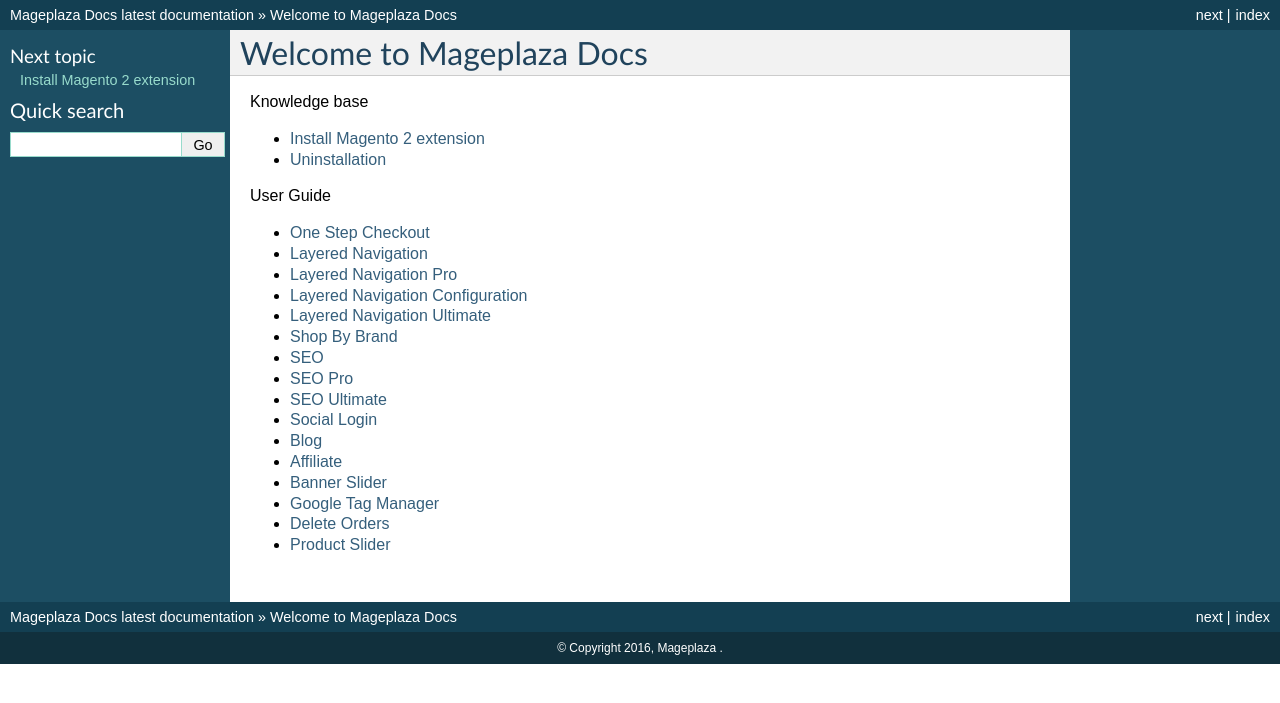
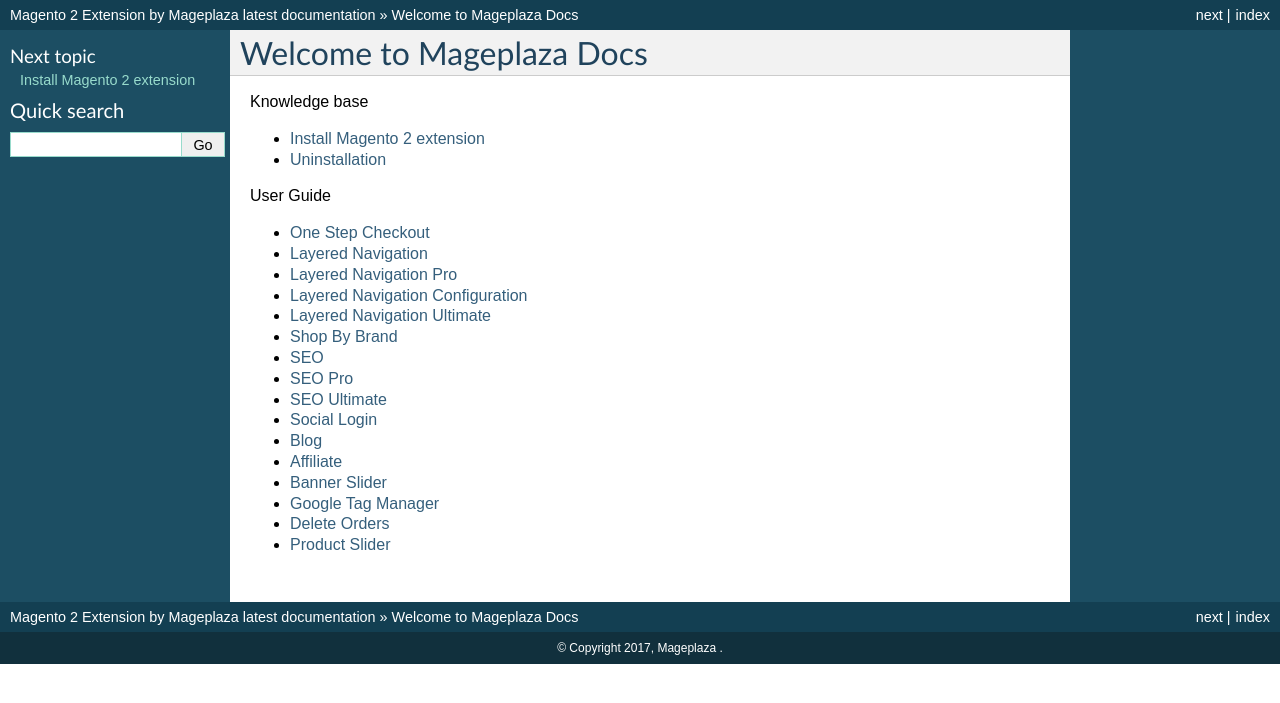
Before and after one commit to magepages/mpdocs, a Sphinx documentation site: the page built from docs/index.rst, in a window 1280 px wide. Shown: the top 703 px of the page. Built offline with Sphinx 7.4.7, drawn with Linux system fonts in a browser that asks for light colours; pages that are not in the unit, such as notebooks, are missing from menus.

Commit message:
Auto update

```diff
--- a/docs/conf.py
+++ b/docs/conf.py
@@ -58,8 +58,8 @@
 master_doc = 'index'
 
 # General information about the project.
-project = u'Mageplaza Docs'
-copyright = u'2016, Mageplaza '
+project = u'Magento 2 Extension by Mageplaza'
+copyright = u'2017, Mageplaza '
 
 # The version info for the project you're documenting, acts as replacement for
 # |version| and |release|, also used in various other places throughout the
--- a/docs/layered-navigation-m2/index.rst
+++ b/docs/layered-navigation-m2/index.rst
@@ -1,3 +1,4 @@
+====================
 Layered Navigation
 ====================
 
```
